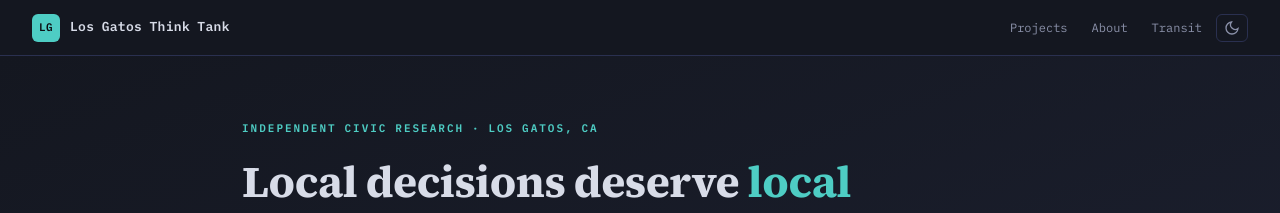
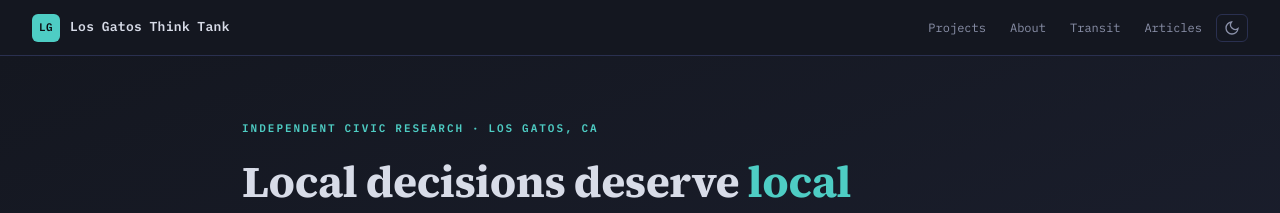
Before and after one commit to SashaDoesCS/test-repository, a Jekyll site: the page built from docs/index.html, in a window 1280 px wide. Shown: the top 213 px of the page. Built offline with Jekyll 4.4.1, drawn with Linux system fonts in a browser that asks for light colours.

Commit message:
Add link to Articles in default layout

```diff
--- a/docs/_layouts/default.html
+++ b/docs/_layouts/default.html
@@ -29,6 +29,7 @@
     <a href="{{ '/#projects' | relative_url }}">Projects</a>
     <a href="{{ '/#about' | relative_url }}">About</a>
     <a href="{{ '/los-gatos-transit/' | relative_url }}">Transit</a>
+    <a href="{{ '/articles/' | relative_url }}">Articles</a>
     <button class="theme-toggle" type="button" aria-label="Toggle theme">
       <svg class="icon-moon" width="16" height="16" viewBox="0 0 24 24" fill="none" stroke="currentColor" stroke-width="2"><path d="M21 12.79A9 9 0 1 1 11.21 3 7 7 0 0 0 21 12.79z"/></svg>
       <svg class="icon-sun" width="16" height="16" viewBox="0 0 24 24" fill="none" stroke="currentColor" stroke-width="2"><circle cx="12" cy="12" r="4"/><path d="M12 2v2M12 20v2M4.93 4.93l1.41 1.41M17.66 17.66l1.41 1.41M2 12h2M20 12h2M4.93 19.07l1.41-1.41M17.66 6.34l1.41-1.41"/></svg>
```
